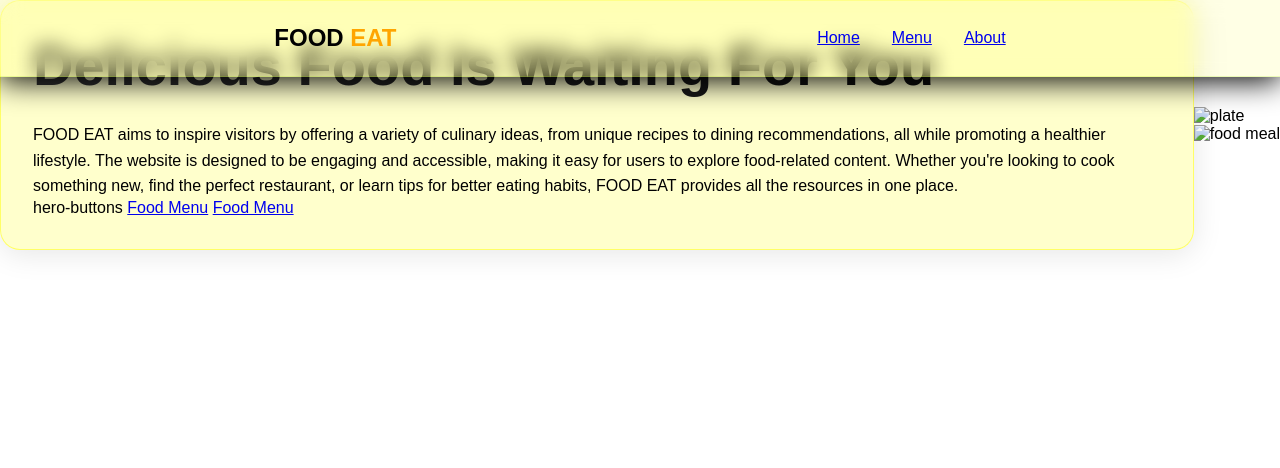
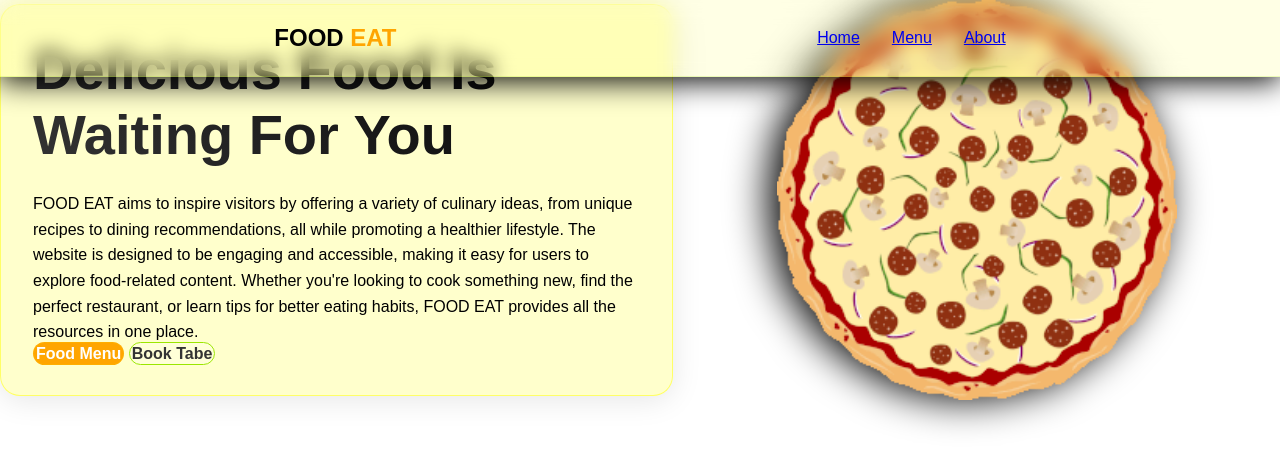
Before and after one commit to Ashwanikumar0555/foodeat, a plain HTML site: page index.html in a window 1280 px wide. Drawn offline with Linux system fonts and the light colour scheme.

Commit message:
make the image rotating

```diff
--- a/index.html
+++ b/index.html
@@ -36,17 +36,18 @@
               or learn tips for better eating habits, FOOD EAT provides all the resources in one place.
 
         </p>
-        <div class="class">hero-buttons
+        <div class="class"><hero-buttons>
             <a href="#menu" class="btn btn-primary">Food Menu</a>
-            <a href="#book" class="btn btn-secondary">Food Menu</a>
+             <a href="#book" class="btn btn-secondary">Book Tabe</a>
+            </hero-buttons>
         </div>
 
     </div>
 
-<div class="hero-image">
-    <img src="banner.pn" alt="plate " class="rotating">
+<!-- <div class="hero-image">
+    <img src="banner.png" alt="plate " class="rotating">  -->
     <div class="hero-image">
-        <img src="banner2.pn" alt="food meal" class="rotating">
+        <img src="pizza-13598_256.png.gif" alt="food meal" class="rotating">
 
 </div>
  </section>
--- a/style.css
+++ b/style.css
@@ -116,3 +116,67 @@ body:body::before{
     line-height:1.6;
 
 }
+
+.hero-buttons{
+    display: flex;
+    gap: 1rem;
+}
+
+.btn{
+    padding: 0.8 1.5;
+    border-radius: 25px;
+    text-decoration: none;
+    font-weight: bold;
+     transition: all 0.3 ease;
+
+
+}
+
+.btn:hover{
+    transform: translateY(-2px);
+    box-shadow: 0 5px 15px rgba( 0,0,0,0.1);
+
+}
+
+.btn-primary{
+    background: #FFA500;
+    color: white;
+    border: 1px solid rgba(255, 255, 0, 0.1);
+    padding: 2px;
+}
+
+.btn-secondary{
+    background: rgba(255, 255, 255, 0.2);
+    backdrop-filter: blur(10px);
+    color: #333;
+    border: 1px solid rgba(155, 230, 0, 100);
+    padding: 2px;
+    box-shadow: #333;
+}
+
+
+.hero-image{
+    flex: 1;
+    position: relative;
+    display: flex;
+    justify-content: center;
+    align-items: center;
+
+}
+
+.rotating{
+    width: 400px;
+    height: 400px;
+    animation: rotate 20s linear infinite;
+    filter: drop-shadow(0 10px 20px black);
+}
+
+@keyframes rotate {
+    from{
+        transform: rotate(0deg);
+    }
+    to{
+        transform: rotate(360deg);
+    }
+
+}
```
Also changed, not shown: pizza-13598_256.png.gif (added).
